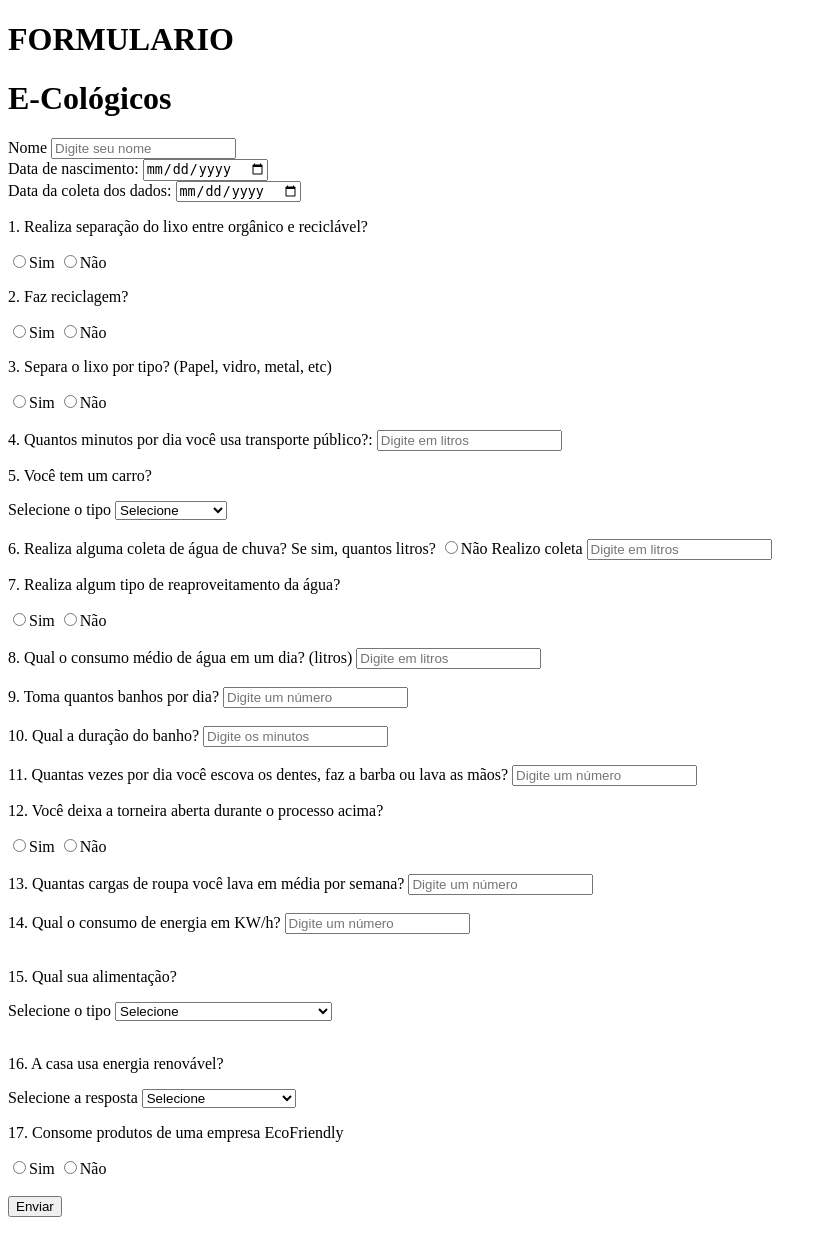
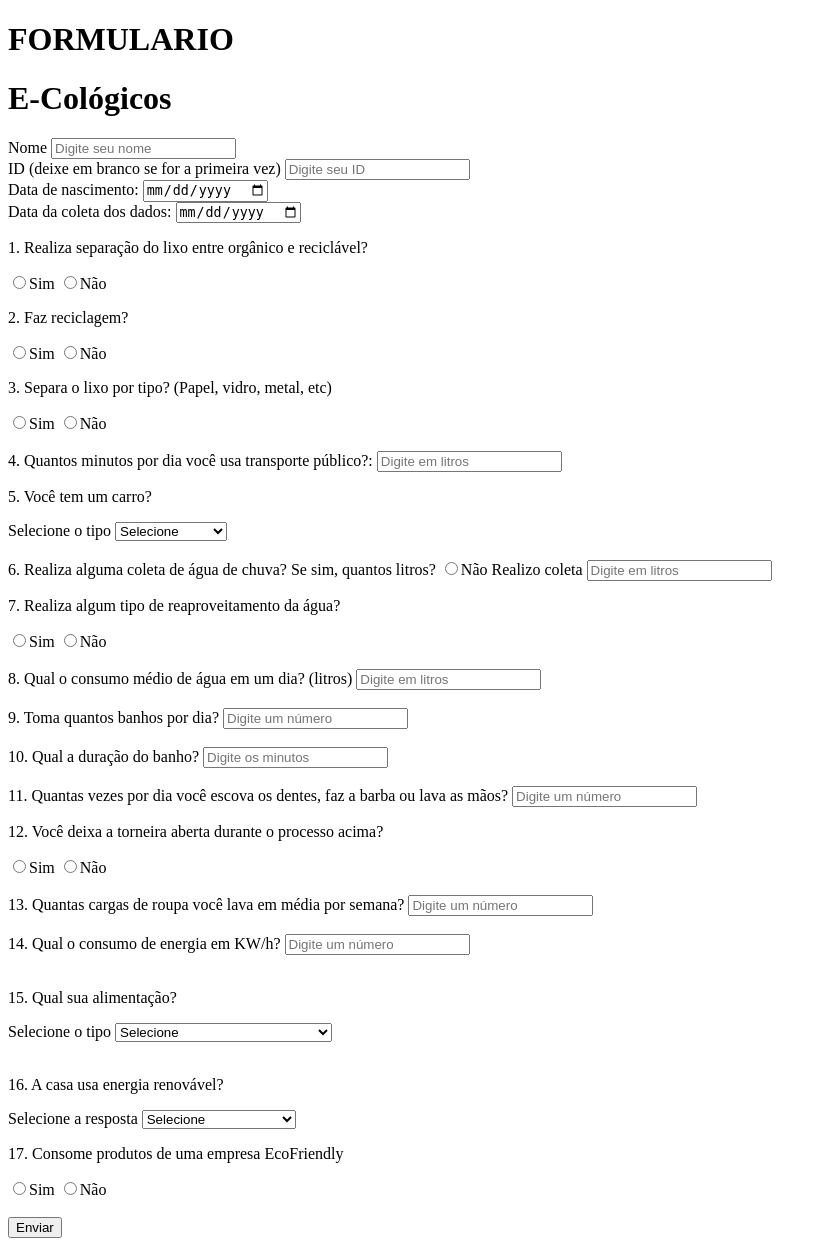
Before and after one commit to tutuzeraa/E-cologicos, a Flask app: page / in a window 1280 px wide. Shown: the whole page, without its empty margins (0-827 px from the left). Before the commit the page ends 1217 px from the top, so only its background shows below. Run offline with Flask 2, Linux system fonts and the light colour scheme.

Commit message:
Update formulario.html

```diff
--- a/templates/formulario.html
+++ b/templates/formulario.html
@@ -21,6 +21,11 @@
                 <div>
                     <label for="nome"> Nome </label>
                     <input type="text" name="nome" id="nome" required placeholder="Digite seu nome"> <br>
+                </div>
+
+                <div>
+                    <label for="id"> ID (deixe em branco se for a primeira vez) </label>
+                    <input type="number" name="id" id="id"  placeholder="Digite seu ID"> <br>
                 </div>
 
                 <div>
```
